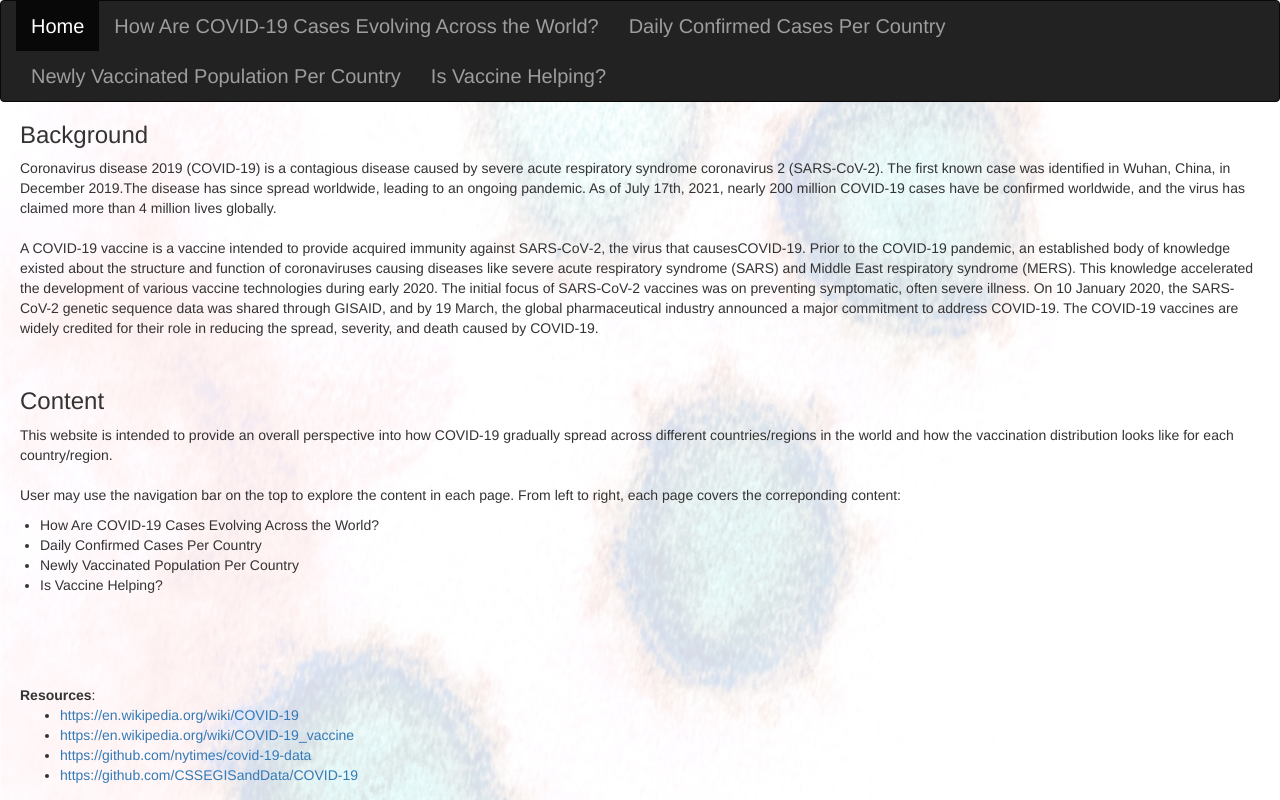
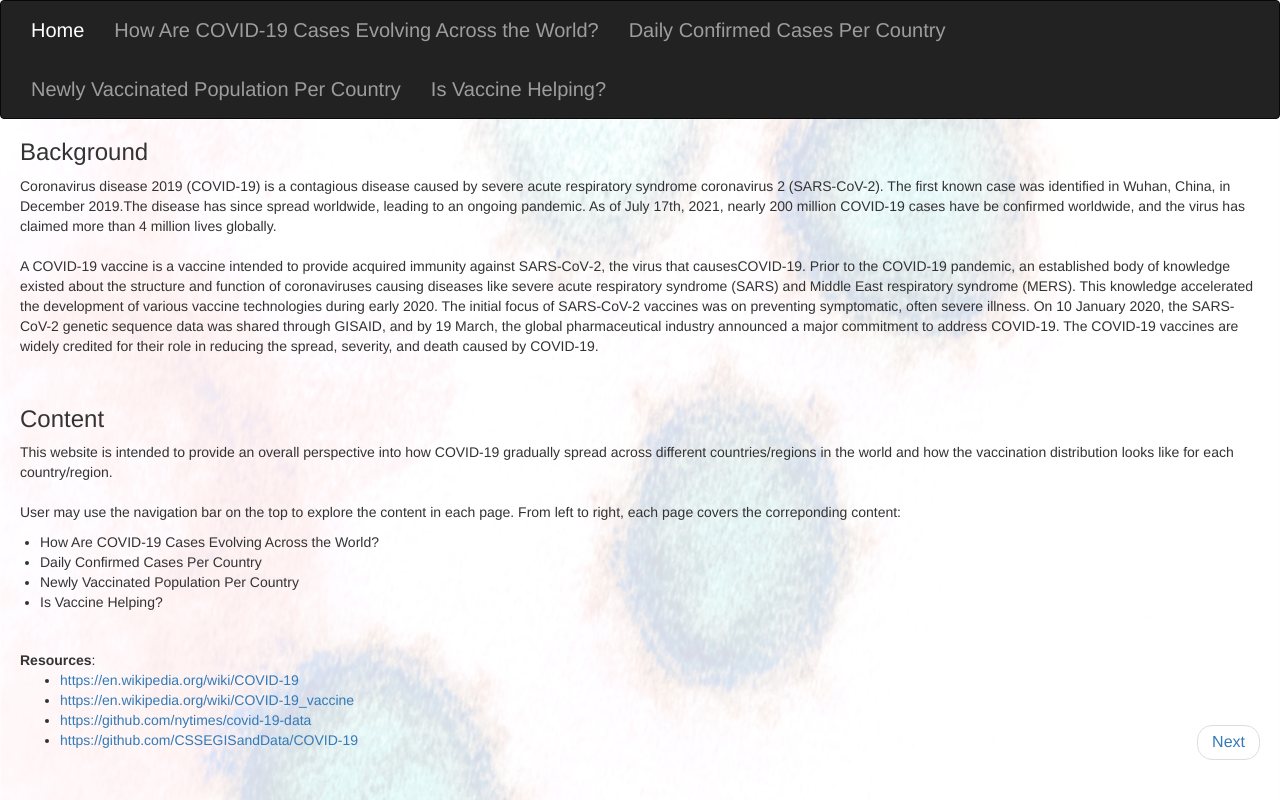
Before and after one commit to Ruoyu-Qian/cs416-data-visualization-final-project, a plain HTML site: page index.html in a window 1280 px wide. Drawn offline with nearby package versions, Linux system fonts and the light colour scheme.

Commit message:
updated navigation

```diff
--- a/index.html
+++ b/index.html
@@ -19,6 +19,13 @@
             background-blend-mode: lighten;
         }
 
+        .pager {
+            position: fixed;
+            bottom: 20px;
+            right: 20px;
+            font-size: 16px;
+        }
+
         h3 {
             margin-left: 20px;
         }
@@ -28,36 +35,42 @@
             margin-right: 20px;
         }
 
-        nav {
-            font-size: 20px;
+        .fix {
+            position: fixed;
+            bottom: 40px;
+            right: 20px;
         }
 
-        .navbar-brand {
+        nav {
             font-size: 20px;
         }
 
         div.note {
             margin-left: 20px;
-            position: absolute;
-            bottom: 5px;
+            position: fixed;
+            bottom: 40px;
         }
     </style>
 </head>
 
 <body>
+
     <!-- Navigation-->
     <nav class="navbar navbar-inverse">
         <div class="container-fluid">
-            <!--             <div class="navbar-header">
-                <a class="navbar-brand" href="#">COVID-19 Information</a>
-            </div> -->
-            <ul class="nav navbar-nav">
-                <li class="active"><a href="index.html">Home</a></li>
-                <li><a href="covid-cases-evolving.html">How Are COVID-19 Cases Evolving Across the World?</a></li>
+            <p class="navbar-text" style="color: #ffff">Home</p>
+            <p class="navbar-text">How Are COVID-19 Cases Evolving Across the World?</p>
+            <p class="navbar-text">Daily Confirmed Cases Per Country</p>
+            <p class="navbar-text">Newly Vaccinated Population Per Country</p>
+            <p class="navbar-text">Is Vaccine Helping?</p>
+
+<!--             <ul class="nav navbar-nav">
+                <li class="active"><a>Home</a></li>
+                <li><a>How Are COVID-19 Cases Evolving Across the World?</a></li>
                 <li><a href="covid-cases.html">Daily Confirmed Cases Per Country</a></li>
                 <li><a href="vaccination-status.html">Newly Vaccinated Population Per Country</a></li>
                 <li><a href="scatterplot-cases-to-vaccination.html">Is Vaccine Helping?</a></li>
-            </ul>
+            </ul> -->
         </div>
     </nav>
 
@@ -92,19 +105,26 @@
             <br>
             User may use the navigation bar on the top to explore the content in each page. From left to right,
             each page covers the correponding content:
-            <ul>
-                <li>How Are COVID-19 Cases Evolving Across the World?</a></li>
-                <li>Daily Confirmed Cases Per Country</a></li>
-                <li>Newly Vaccinated Population Per Country</a></li>
-                <li>Is Vaccine Helping?</a></li>
-            </ul>
+        <ul>
+            <li>How Are COVID-19 Cases Evolving Across the World?</li>
+            <li>Daily Confirmed Cases Per Country</li>
+            <li>Newly Vaccinated Population Per Country</li>
+            <li>Is Vaccine Helping?</li>
+        </ul>
         </p>
+
+        <!--         <img src="./picture/covid.png" class='fix' alt="vaccine" width="600px">
+ -->
+        <ul class="pager">
+            <li><a href="covid-cases-evolving.html">Next</a></li>
+        </ul>
+
 
         <div class='note'>
             <b>Resources</b>:
             <ul>
                 <li>
-                    <a href="https://en.wikipedia.org/wiki/COVID-19">https://en.wikipedia.org/wiki/COVID-19</a>
+                    <a href="https://en.wikipedia.org/wiki/COVID-19">https://en.wikipedia.org/wiki/COVID-19<a />
                 </li>
                 <li>
                     <a
```
Also changed, not shown: covid-cases-evolving.html (+23 -5 lines), covid-cases.html (+20 -4 lines), scatterplot-cases-to-vaccination.html (+24 -7 lines), vaccination-status.html (+20 -4 lines).
